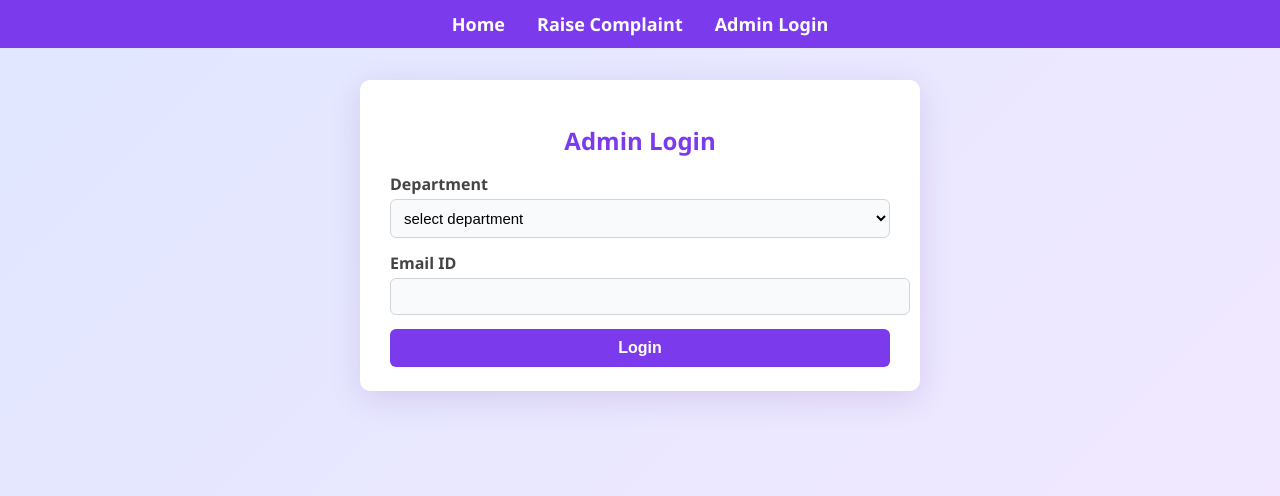
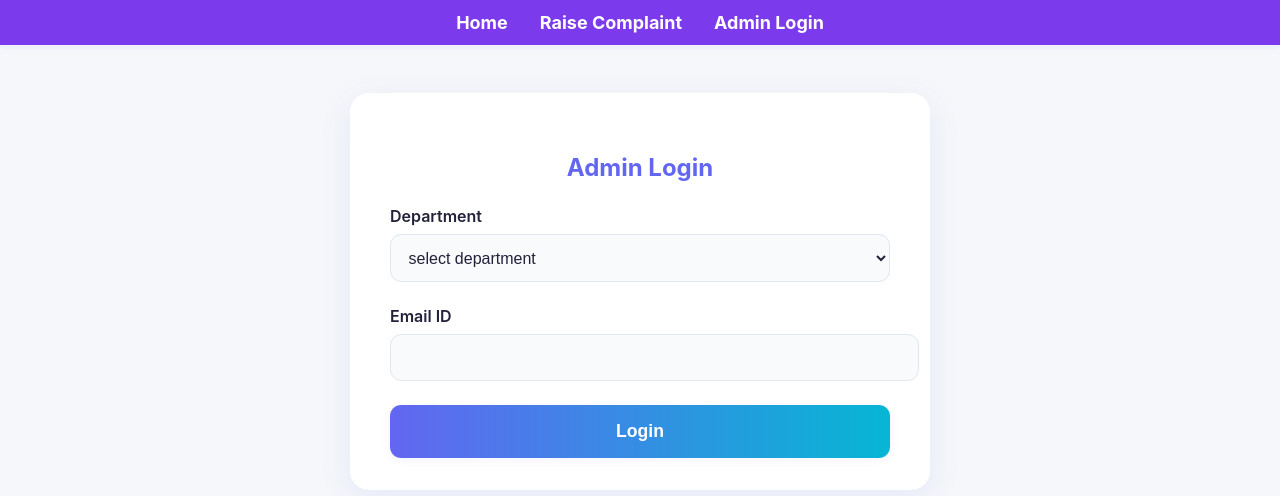
Before and after one commit to Praveen-tej/Complaint_Management_System, a React (Vite) app in the folder Client/: page /admin in a window 1280 px wide. Shown: the top 496 px of the page. Built offline with nearby package versions, Linux system fonts and the light colour scheme.

Commit message:
Updated styles

```diff
--- a/Client/src/index.css
+++ b/Client/src/index.css
@@ -1,9 +1,8 @@
 body {
-    background: linear-gradient(135deg, #e0e7ff 0%, #f3e8ff 100%);
+  background: #f5f7fa;
   min-height: 100vh;
-    align-items: center;
-    justify-content: center;
-    font-family: 'Segoe UI', Arial, sans-serif;
+  font-family: 'Inter', 'Segoe UI', Arial, sans-serif;
+  color: #22223b;
   margin: 0;
   padding: 0;
 }
@@ -11,73 +10,121 @@ body {
 .form-container {
   background: #fff;
   max-width: 500px;
-    margin: 32px auto;
-    padding: 24px 30px;
-    border-radius: 10px;
-    box-shadow: 0 8px 32px rgba(80, 0, 120, 0.12);
+  margin: 3rem auto;
+  padding: 2.5rem 2.5rem 2rem 2.5rem;
+  border-radius: 1.2rem;
+  box-shadow: 0 8px 32px rgba(99, 102, 241, 0.10);
 }
 
 .form-container h2 {
   text-align: center;
-    color: #7c3aed;
-    margin-bottom: 16px;
+  color: #6366f1;
+  margin-bottom: 1.5rem;
+  font-weight: 700;
 }
 
 .form-group {
-    margin-bottom: 14px;
+  margin-bottom: 1.5rem;
 }
 
 .form-group label {
   display: block;
   font-weight: 600;
-    color: #444;
-    margin-bottom: 4px;
+  color: #22223b;
+  margin-bottom: 0.5rem;
 }
 
 .form-group input,
 .form-group select,
 .form-group textarea {
   width: 100%;
-    padding: 9px;
-    border: 1px solid #d1d5db;
-    border-radius: 6px;
-    font-size: 15px;
-    background: #f9fafb;
+  padding: 0.85rem;
+  border: 1.5px solid #e0e7ef;
+  border-radius: 0.7rem;
+  font-size: 1rem;
+  transition: border 0.2s;
+  background: #f8fafc;
+  color: #22223b;
+}
+
+.form-group input:focus,
+.form-group select:focus,
+.form-group textarea:focus {
+  border-color: #6366f1;
+  outline: none;
 }
 
 .form-group textarea {
   resize: vertical;
-    min-height: 60px;
+  min-height: 90px;
 }
 
 .submit-btn {
   width: 100%;
-    background: #7c3aed;
+  background: linear-gradient(90deg, #6366f1 0%, #06b6d4 100%);
   color: #fff;
   font-weight: bold;
-    padding: 10px;
-    font-size: 16px;
+  padding: 1rem;
   border: none;
-    border-radius: 6px;
+  border-radius: 0.7rem;
+  font-size: 1.1rem;
   cursor: pointer;
-    transition: background 0.2s;
+  transition: background 0.2s, box-shadow 0.2s;
+  box-shadow: 0 2px 8px rgba(99, 102, 241, 0.08);
 }
 
 .submit-btn:hover {
-    background: #5b21b6;
+  background: linear-gradient(90deg, #06b6d4 0%, #6366f1 100%);
+  box-shadow: 0 4px 16px rgba(6, 182, 212, 0.10);
 }
 
 .message {
   text-align: center;
-    margin-top: 12px;
+  margin-top: 1rem;
   font-weight: 600;
-    font-size: 15px;
+  font-size: 1.05rem;
+  color: #06b6d4;
+}
+
+nav {
+  background: linear-gradient(90deg, #6366f1 0%, #06b6d4 100%);
+  padding: 16px 0;
+  margin-bottom: 32px;
+  display: flex;
+  justify-content: center;
+  gap: 40px;
+  box-shadow: 0 2px 8px rgba(99, 102, 241, 0.08);
+}
+
+nav a {
+  color: #fff;
+  font-weight: bold;
+  text-decoration: none;
+  font-size: 18px;
+  transition: color 0.2s;
+}
+
+nav a:hover {
+  color: #f59e42;
+}
+
+ul {
+  padding-left: 0;
+  list-style: none;
+}
+
+li {
+  background: #f8fafc;
+  border-radius: 0.7rem;
+  margin-bottom: 1.2rem;
+  padding: 1.2rem 1.5rem;
+  box-shadow: 0 2px 8px rgba(99, 102, 241, 0.06);
 }
 
 .spinner {
   margin: 0 auto 10px auto;
   border: 4px solid #e0e7ff;
-    border-top: 4px solid #7c3aed;
+  border-top: 4px solid #6366f1;
   border-radius: 50%;
   width: 32px;
   height: 32px;
```
Lines whose indentation alone changed are shown as unchanged.
